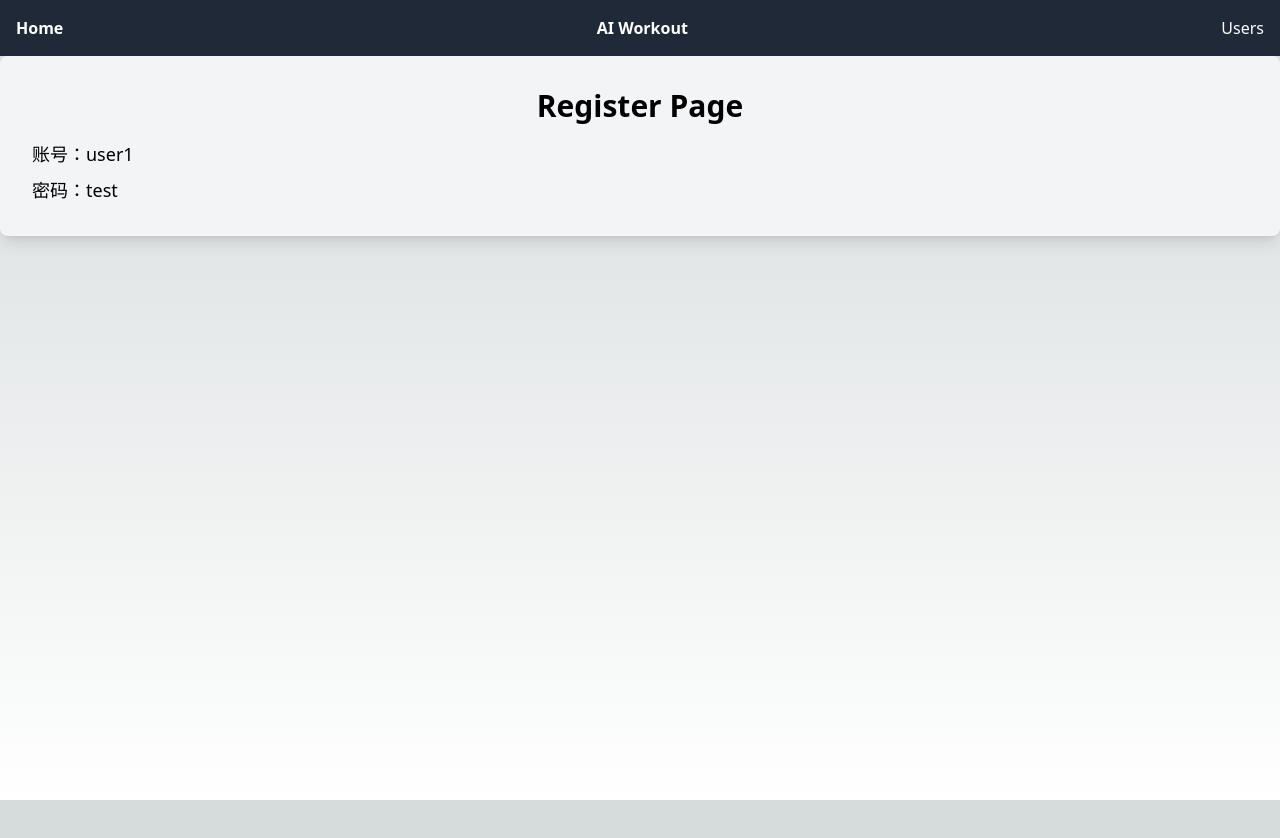
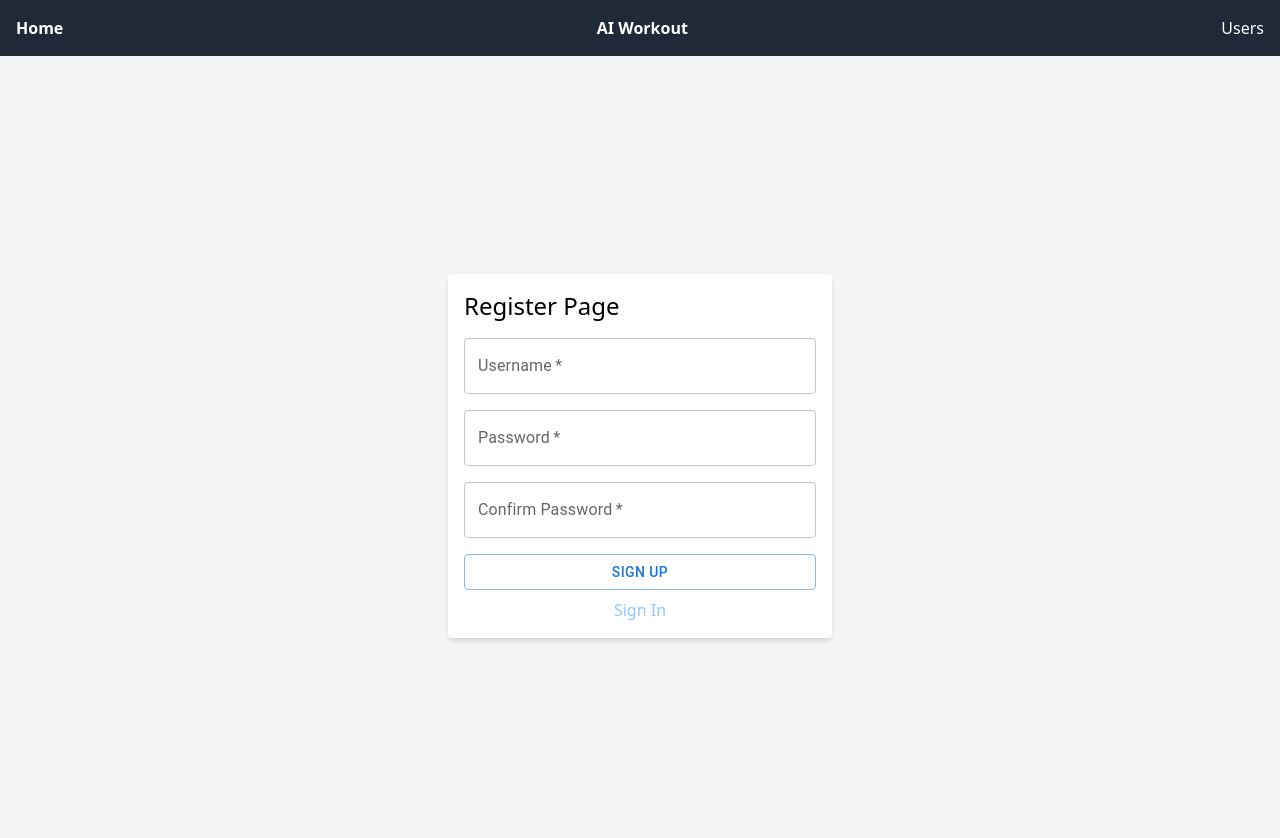
Before and after one commit to acrostm/capstone_project_G3, a Next.js app in the folder frontend/: page /users/register in a window 1280 px wide. Shown: the top 838 px of the page. Before the commit the page ends 800 px from the top, so only its background shows below. Built offline with nearby package versions, Linux system fonts and the light colour scheme.

Commit message:
frontend: login style and signup function

```diff
--- a/frontend/app/users/register/page.tsx
+++ b/frontend/app/users/register/page.tsx
@@ -1,16 +1,99 @@
 // src/users/register/page.tsx
+"use client"
+import React, { useState } from 'react';
+import Link from 'next/link';
+import { useRouter } from 'next/navigation';
+import { TextField, Button } from '@mui/material';
+import SnackbarComponent from "@/components/SnackbarComponent"
 
-import React from 'react';
 
 const Page: React.FC = () => {
+  const [username, setUsername] = useState('');
+  const [password, setPassword] = useState('');
+  const [cfPassword, setCfPassword] = useState('');
+  const [open, setOpen] = useState(false);
+  const [error, setError] = useState<string | null>(null);
+  const router = useRouter()
+
+
+  const handleSubmit = async (e: React.FormEvent<HTMLFormElement>) => {
+    e.preventDefault();
+
+    if (password !== cfPassword) {
+      setError("The passwords you entered do not match");
+      return;
+    }
+    setError(null);
+
+    try {
+      const response = await fetch('/api/user/register', {
+        method: 'POST',
+        headers: {
+          'Content-Type': 'application/json'
+        },
+        body: JSON.stringify({ username, password })
+      });
+
+      if (!response.ok) {
+        throw new Error('Login failed, please check your username and password');
+      }
+      setOpen(true);
+      let timeout = setTimeout(() => {
+        router.replace("/users");
+        clearTimeout(timeout);
+      }, 1000);
+
+
+    } catch (error: any) {
+      setError(error.message);
+    }
+  };
+
   return (
-    <div className="p-8 bg-gray-100 rounded-lg shadow-lg">
-      <h1 className="text-3xl font-bold text-center mb-4">Register Page</h1>
-      <div className="flex flex-col space-y-2">
-        <p className="text-lg">账号：user1</p>
-        <p className="text-lg">密码：test</p>
+    <div className="min-h-screen bg-gray-100 flex justify-center items-center">
+      <div className="bg-white p-4 rounded shadow-md w-96">
+        <h2 className="text-2xl mb-4">Register Page</h2>
+        <SnackbarComponent
+          open={open}
+          autoHideDuration={1000}
+          message='Sign up success!'
+          onClose={() => setOpen(false)}
+        />
+        <form onSubmit={handleSubmit} autoComplete="off">
+          <div className="mb-4">
+            <TextField required className='w-full' id="username" label="Username" value={username}
+              onChange={(event: React.ChangeEvent<HTMLInputElement>) => {
+                setUsername(event.target.value);
+              }} />
+
+          </div>
+          <div className="mb-4">
+            <TextField required className='w-full' type="password" id="password" label="Password" value={password}
+              error={error ? true : false}
+              helperText={error}
+              onChange={(event: React.ChangeEvent<HTMLInputElement>) => {
+                setPassword(event.target.value);
+              }} />
+          </div>
+          <div className="mb-4">
+            <TextField required className='w-full' type="password" id="cfPassword" label="Confirm Password" value={cfPassword}
+              error={error ? true : false}
+              helperText={error}
+              onChange={(event: React.ChangeEvent<HTMLInputElement>) => {
+                setCfPassword(event.target.value);
+              }} />
+          </div>
+          <Button type="submit" variant="outlined" className='w-full'>Sign Up</Button>
+        </form>
+
+        <div className="mt-2 text-center">
+          <Link href="/users" className="hover:underline" style={{ color: 'rgb(144, 202, 249)' }}>
+            Sign In
+          </Link>
+        </div>
       </div>
     </div>
+
   );
 };
 
--- a/frontend/components/LoginComponent.tsx
+++ b/frontend/components/LoginComponent.tsx
@@ -2,11 +2,15 @@
 "use client"
 import React, { useState, useEffect } from 'react';
 import Link from 'next/link';
+
+import { TextField, Button } from '@mui/material';
 import UserInfoTable from './UserInfoTable';
+import SnackbarComponent from './SnackbarComponent'
 
 const LoginComponent: React.FC = () => {
   const [username, setUsername] = useState('');
   const [password, setPassword] = useState('');
+  const [open, setOpen] = useState(false);
   const [error, setError] = useState<string | null>(null);
   const [userInfo, setUserInfo] = useState<any>(null);
   const [showLogin, setShowLogin] = useState(true); // 控制是否显示登录界面
@@ -30,7 +34,7 @@ const LoginComponent: React.FC = () => {
       });
 
       if (!response.ok) {
-        throw new Error('获取用户信息失败');
+        throw new Error('Failed to get user\'s information');
       }
 
       const userInfoData = await response.json();
@@ -52,11 +56,13 @@ const LoginComponent: React.FC = () => {
       });
 
       if (!response.ok) {
-        throw new Error('登录失败，请检查用户名和密码');
+        throw new Error('Login failed, please check your username and password');
       }
 
+      setOpen(true);
       const responseData = await response.json();
       localStorage.setItem('token', responseData.data.token);
+      setError(null);
 
       // 获取用户信息
       await fetchUserInfo();
@@ -74,46 +80,55 @@ const LoginComponent: React.FC = () => {
   };
 
   return (
-    <div className="min-h-screen bg-gray-100 flex justify-center items-center">
+    <div className="min-h-screen bg-gray-100 flex justify-center items-center relative">
+      <SnackbarComponent
+        open={open}
+        autoHideDuration={1000}
+        onClose={() => setOpen(false)}
+        message='Sign in success!'
+      />
+
       {showLogin ? ( // 根据 showLogin 状态决定显示哪个界面
-        <div className="bg-white p-8 rounded shadow-md w-80">
-          <h2 className="text-2xl mb-4">登录</h2>
-          {error && <p className="text-red-500 mb-4">{error}</p>}
-          <form onSubmit={handleSubmit}>
+        <div className="bg-white p-4 rounded shadow-md w-96">
+          <h2 className="text-2xl mb-4">Login</h2>
+          {/* {error && <p className="text-red-500 mb-4">{error}</p>} */}
+          <form onSubmit={handleSubmit} autoComplete="off">
             <div className="mb-4">
-              <label htmlFor="username" className="block text-sm font-medium text-gray-700">用户名:</label>
-              <input
-                type="text"
-                id="username"
-                value={username}
-                onChange={(e) => setUsername(e.target.value)}
-                className="mt-1 focus:ring-indigo-500 focus:border-indigo-500 block w-full shadow-sm sm:text-sm border-gray-300 rounded-md"
-              />
+              <TextField required className='w-full' id="username" label="Username" value={username}
+                error={error ? true : false}
+                helperText={error}
+                onChange={(event: React.ChangeEvent<HTMLInputElement>) => {
+                  setUsername(event.target.value);
+                }} />
+
             </div>
             <div className="mb-4">
-              <label htmlFor="password" className="block text-sm font-medium text-gray-700">密码:</label>
-              <input
-                type="password"
-                id="password"
-                value={password}
-                onChange={(e) => setPassword(e.target.value)}
-                className="mt-1 focus:ring-indigo-500 focus:border-indigo-500 block w-full shadow-sm sm:text-sm border-gray-300 rounded-md"
-              />
+              <TextField required className='w-full' type="password" id="password" label="Password" value={password}
+                error={error ? true : false}
+                helperText={error}
+                onChange={(event: React.ChangeEvent<HTMLInputElement>) => {
+                  setPassword(event.target.value);
+                }} />
+
             </div>
-            <button type="submit" className="w-full bg-indigo-600 text-white py-2 px-4 rounded-md hover:bg-indigo-700">登录</button>
+            <Button type="submit" variant="outlined" className='w-full'>Sign In</Button>
           </form>
+
           <div className="mt-2 text-center">
-            <Link href="/users/register" className="text-blue-600 hover:underline">
-              没有账号？点击注册
+            <Link href="/users/register" className="hover:underline" style={{ color: 'rgb(144, 202, 249)' }}>
+              Sign Up
             </Link>
           </div>
         </div>
       ) : (
         <>
           <UserInfoTable userInfo={userInfo?.data} /> {/* 登录成功后显示用户信息表格 */}
-          <button onClick={handleLogout} className="mt-4 bg-red-600 text-white py-2 px-4 rounded-md hover:bg-red-700">
-            Log Out
-          </button>
+          <div className='absolute top-4 right-4'>
+            <Button onClick={handleLogout} className="bg-red-600 text-white py-2 px-4 rounded-md hover:bg-red-700">
+              Log Out
+            </Button>
+          </div>
+
         </>
       )}
     </div>
--- /dev/null
+++ b/frontend/components/SnackbarComponent.tsx
@@ -0,0 +1,24 @@
+"use client"
+import { SnackbarProps } from '@/types';
+import React from 'react';
+import { Snackbar, Alert } from '@mui/material';
+
+
+
+const SnackbarComponent = ({ open, message, autoHideDuration = 1000, onClose }: SnackbarProps) => {
+
+
+  return (
+    <Snackbar
+      open={open}
+      anchorOrigin={{ vertical: 'top', horizontal: 'center' }}
+      onClose={onClose}
+      autoHideDuration={autoHideDuration}
+    >
+      <Alert severity="success">{message}</Alert>
+    </Snackbar>
+
+  );
+};
+
+export default SnackbarComponent;
--- a/frontend/components/UserInfoTable.tsx
+++ b/frontend/components/UserInfoTable.tsx
@@ -25,8 +25,8 @@ const UserInfoTable: React.FC<Props> = ({ userInfo }) => {
   console.log('User Info:', userInfo, typeof userInfo);
 
   return (
-    <div className="bg-white p-8 rounded shadow-md w-80">
-      <h2 className="text-2xl mb-4">用户信息</h2>
+    <div className="bg-white p-8 rounded shadow-md w-96">
+      <h2 className="text-2xl mb-4">User Info</h2>
       <div className="flex justify-center mb-4">
         {userInfo.avatar && (
           <div className="rounded-full overflow-hidden w-20 h-20">
@@ -37,19 +37,19 @@ const UserInfoTable: React.FC<Props> = ({ userInfo }) => {
       <table className="table-auto">
         <tbody>
           <tr>
-          <td className="border px-4 py-2">用户名</td>
+            <td className="border px-4 py-2">Username</td>
             <td className="border px-4 py-2">{userInfo.username}</td>
           </tr>
           <tr>
-          <td className="border px-4 py-2">权限</td>
+            <td className="border px-4 py-2">Auth</td>
             <td className="border px-4 py-2">{userInfo.role}</td>
           </tr>
           <tr>
-          <td className="border px-4 py-2">邮箱</td>
+            <td className="border px-4 py-2">Email</td>
             <td className="border px-4 py-2">{userInfo.email}</td>
           </tr>
           <tr>
-          <td className="border px-4 py-2">注册时间</td>
+            <td className="border px-4 py-2">Register Time</td>
             <td className="border px-4 py-2">{userInfo.createTime}</td>
           </tr>
         </tbody>
--- a/frontend/package.json
+++ b/frontend/package.json
@@ -10,6 +10,9 @@
     "lint": "next lint"
   },
   "dependencies": {
+    "@emotion/react": "^11.11.3",
+    "@emotion/styled": "^11.11.0",
+    "@mui/material": "^5.15.10",
     "next": "14.1.0",
     "react": "^18",
     "react-dom": "^18",
```
Also changed, not shown: frontend/components/Cam.tsx (+8 -8 lines), frontend/components/index.ts (+6 -1 lines), frontend/types/index.ts (+7 -0 lines), 1 other file (tests, documents, lock files or other folders). Lines whose indentation alone changed are shown as unchanged.
